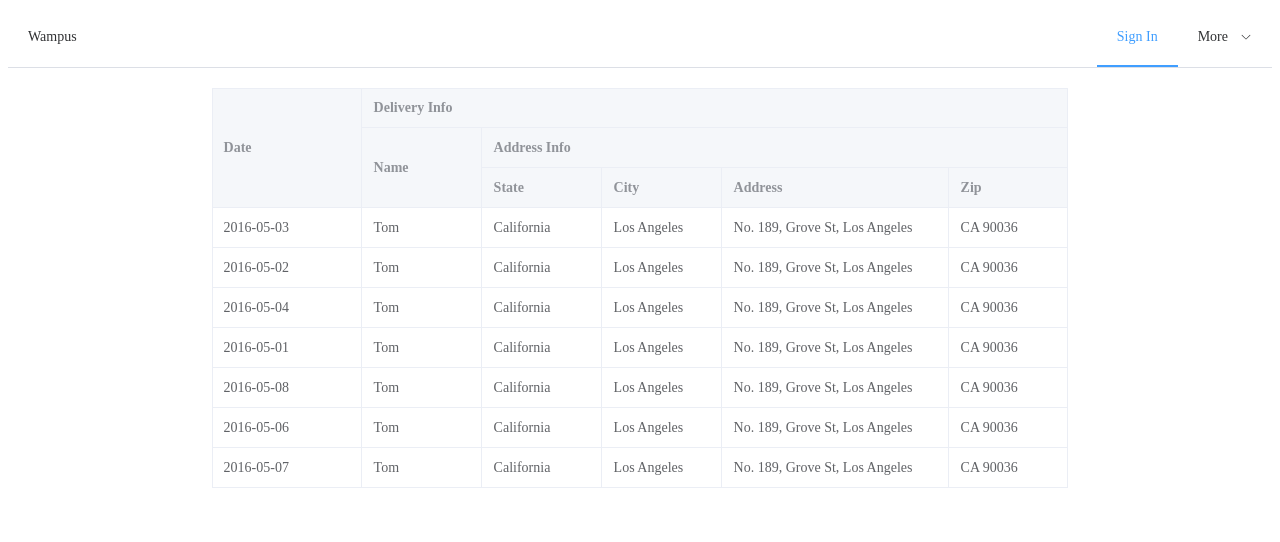
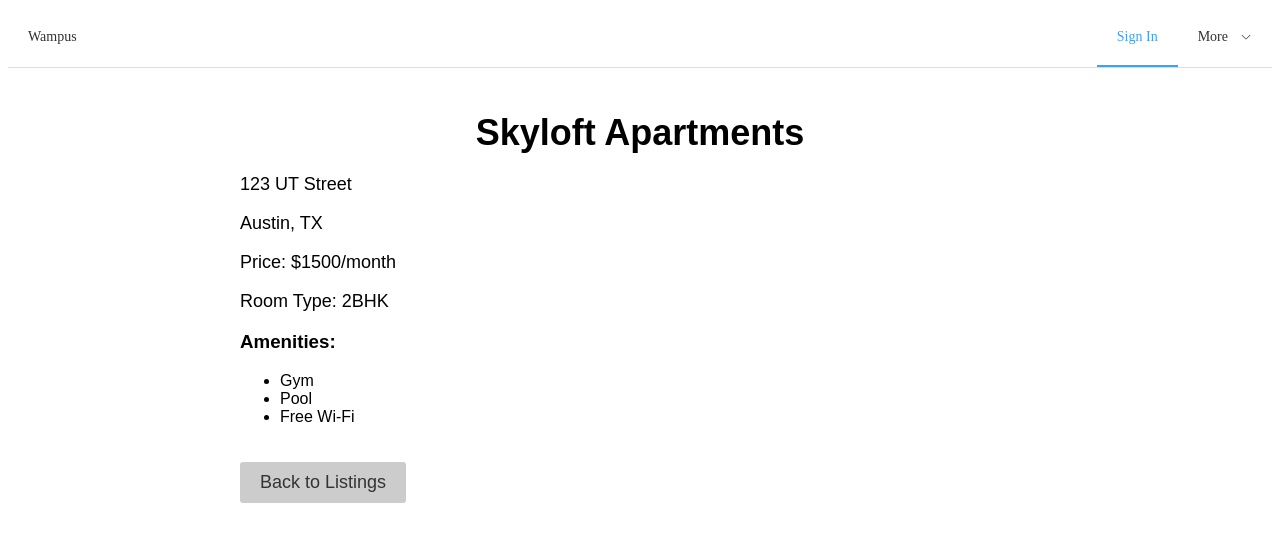
Before and after one commit to Wampus-FYI/vue_frontend, a Vue app: page / in a window 1280 px wide. Shown: the top 542 px of the page. Built offline with nearby package versions, Linux system fonts and the light colour scheme.

Commit message:
1st rendition of individual listing page. updated configurations

```diff
--- a/src/App.vue
+++ b/src/App.vue
@@ -1,11 +1,26 @@
 <script setup lang="ts">
 import navbar from '@/Nav.vue'
-import tableData from '@/Data.vue'
+//import tableData from '@/DataTable.vue'
+import RentDataSurvey from '@/RentDataSurvey.vue'
+import HousingDetails from '@/HousingDetails.vue'
+
+const housingData = [
+  {
+    id: 1,
+    name: 'Skyloft Apartments',
+    address: '123 UT Street',
+    city: 'Austin',
+    state: 'TX',
+    price: 1500,
+    roomType: '2BHK',
+    amenities: ['Gym', 'Pool', 'Free Wi-Fi']
+  }
+]
 </script>
 
 <template>
   <navbar />
-  <tableData />
+  <HousingDetails :housingData="housingData" />
 </template>
 
 <style scoped></style>
--- /dev/null
+++ b/src/HousingDetails.vue
@@ -0,0 +1,79 @@
+<template>
+  <div v-if="housing" class="housing-details">
+    <h1>{{ housing.name }}</h1>
+    <p>{{ housing.address }}</p>
+    <p>{{ housing.city }}, {{ housing.state }}</p>
+    <p>Price: ${{ housing.price }}/month</p>
+    <p>Room Type: {{ housing.roomType }}</p>
+    <div>
+      <h3>Amenities:</h3>
+      <ul>
+        <li v-for="(amenity, index) in housing.amenities" :key="index">{{ amenity }}</li>
+      </ul>
+    </div>
+    <button @click="goBack">Back to Listings</button>
+  </div>
+
+  <h2 v-else>Housing not found</h2>
+</template>
+
+<script>
+export default {
+  props: ['housingData'],
+
+  data() {
+    return {
+      //id: this.$route.params.id,
+    }
+  },
+
+  computed: {
+    housing() {
+      return this.housingData[0]
+      //return this.housingData.find(h => h.id === parseInt(this.id, 10));
+    }
+  },
+
+  methods: {
+    goBack() {
+      //this.$router.go(-1);
+    }
+  }
+}
+</script>
+
+<style scoped>
+.housing-details {
+  font-family: Arial, sans-serif;
+  max-width: 800px;
+  margin: 0 auto;
+  padding: 20px;
+}
+
+h1 {
+  font-size: 36px;
+  text-align: center;
+  margin-bottom: 20px;
+}
+
+p {
+  font-size: 18px;
+  margin-bottom: 10px;
+}
+
+button {
+  background-color: #ccc;
+  border: none;
+  border-radius: 3px;
+  color: #333;
+  cursor: pointer;
+  font-size: 18px;
+  margin: 20px 0;
+  padding: 10px 20px;
+  transition: background-color 0.3s ease-in-out;
+}
+
+button:hover {
+  background-color: #999;
+}
+</style>
--- /dev/null
+++ b/vue-shims.d.ts
@@ -0,0 +1,5 @@
+declare module "*.vue" {
+    import { defineComponent } from "vue";
+    const component: ReturnType<typeof defineComponent>;
+    export default component;
+  }
```
Also changed, not shown: src/RentDataSurvey.vue (+30 -30 lines), tsconfig.json (+8 -3 lines), src/DataTable.vue (renamed from src/Data.vue).
